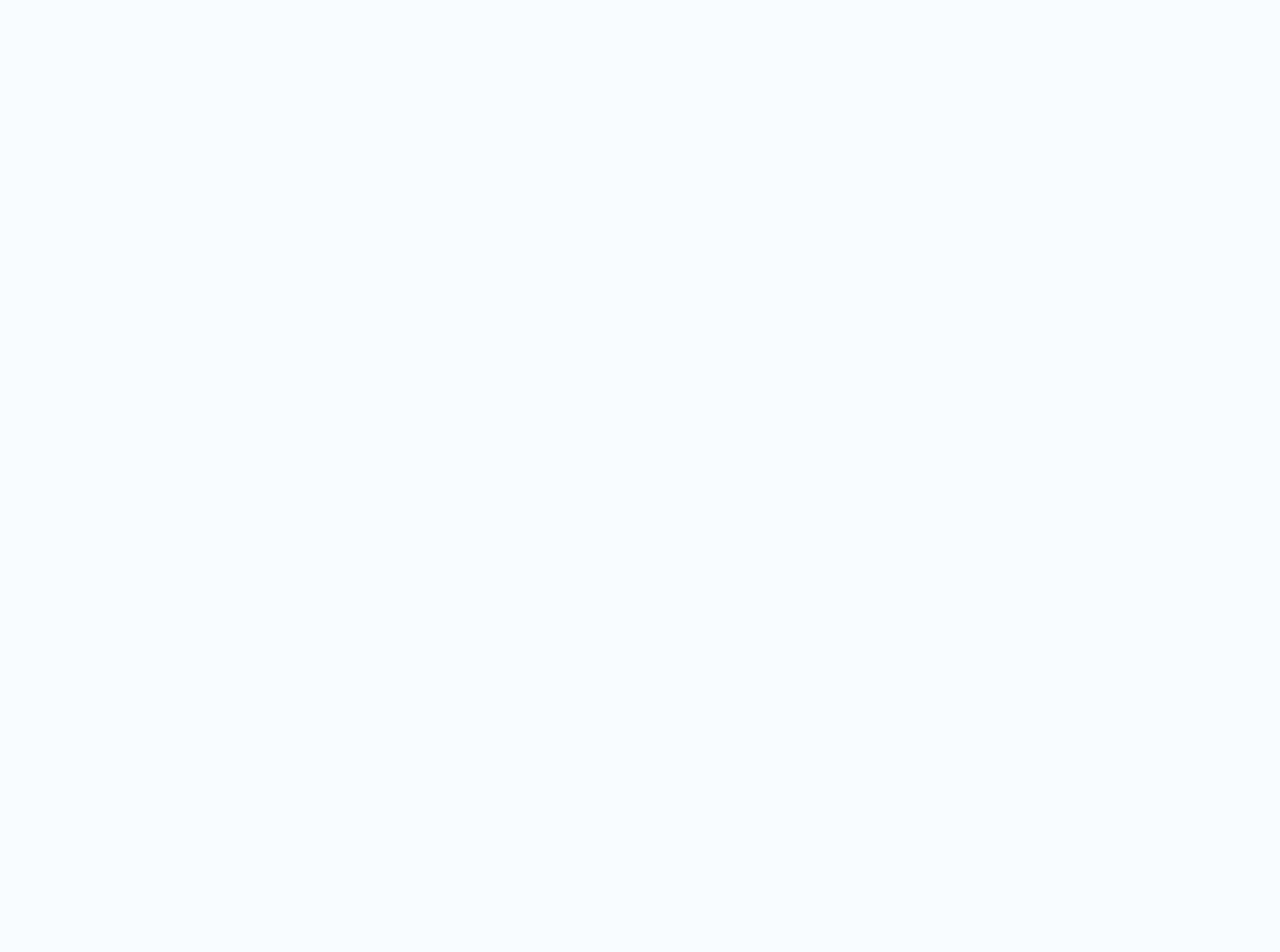
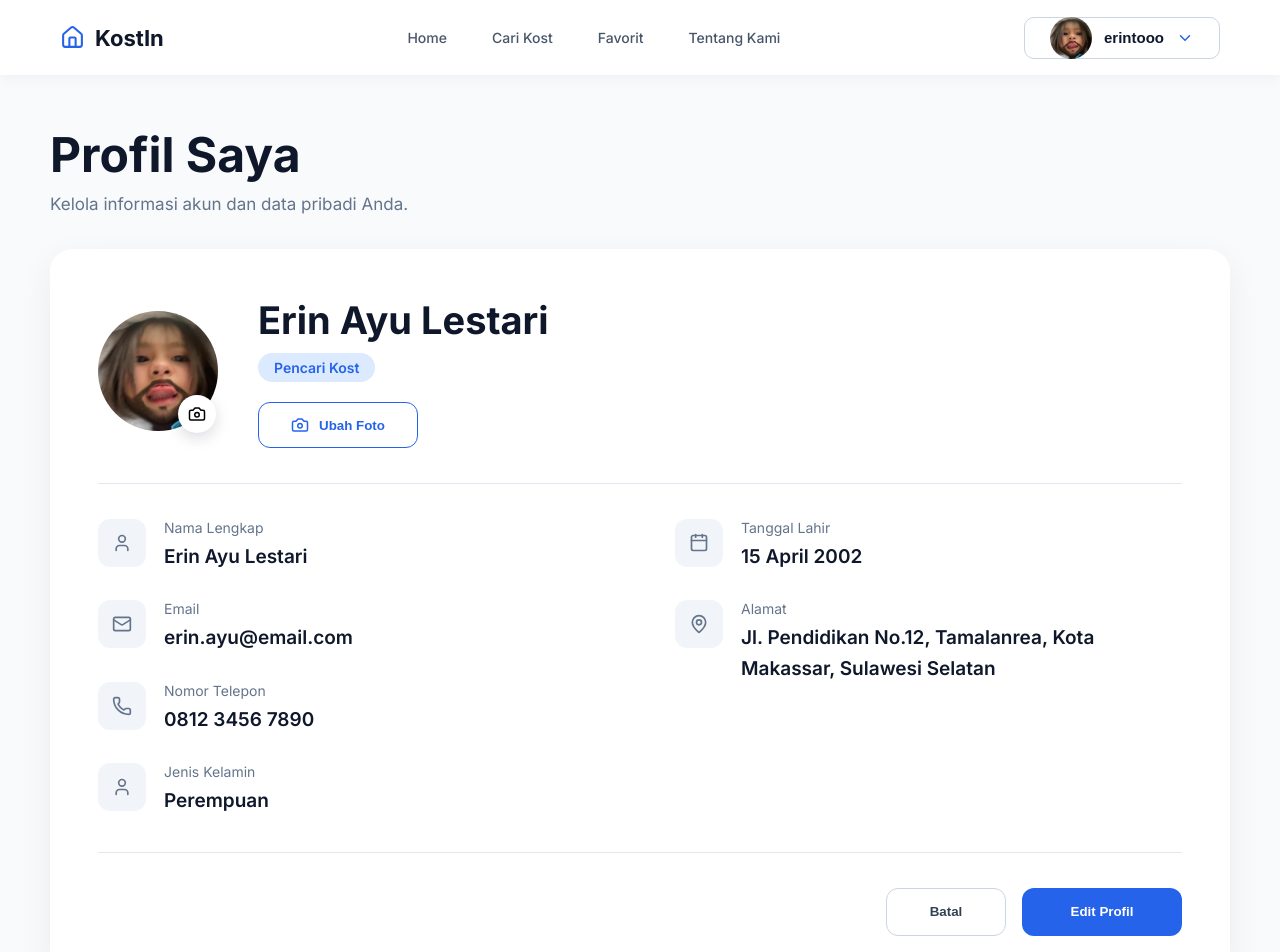
Before and after one commit to erinayulestari/kostin-frontend-kelompok6, a React app: page /profile in a window 1280 px wide. Before the commit this address had no page. Shown: the top 952 px of the page. Before the commit the page ends 800 px from the top, so only its background shows below. Built offline with nearby package versions, Linux system fonts and the light colour scheme; the HTML template or start-up script is replaced by a standard one.

Commit message:
feat(profile): add profile page (#18)

```diff
--- a/src/App.jsx
+++ b/src/App.jsx
@@ -10,6 +10,7 @@ import CariKost from "./pages/CariKost";
 import DetailKost from "./pages/DetailKost";
 import Favorit from "./pages/Favorit";
 import TentangKami from "./pages/TentangKami";
+import Profile from "./pages/Profile";
 
 function App() {
   return (
@@ -46,6 +47,11 @@ function App() {
           element={<TentangKami />}
         />
 
+        <Route
+          path="/profile"
+          element={<Profile />}
+        />
+
       </Routes>
     </BrowserRouter>
   );
--- /dev/null
+++ b/src/components/ProfileCard.jsx
@@ -0,0 +1,173 @@
+import {
+  Camera,
+  User,
+  Mail,
+  Phone,
+  Calendar,
+  MapPin,
+} from "lucide-react";
+
+import avatar from "../assets/avatar.jpg";
+
+export default function ProfileCard() {
+  return (
+    <section className="profile-card">
+
+      {/* ================= Header ================= */}
+
+      <div className="profile-top">
+
+        <div className="profile-avatar">
+
+          <img
+            src={avatar}
+            alt="Profile"
+          />
+
+          <button className="camera-btn">
+            <Camera size={18} />
+          </button>
+
+        </div>
+
+        <div className="profile-info">
+
+          <h2>Erin Ayu Lestari</h2>
+
+          <span className="profile-role">
+            Pencari Kost
+          </span>
+
+          <button className="photo-btn">
+            <Camera size={18} />
+            Ubah Foto
+          </button>
+
+        </div>
+
+      </div>
+
+      <hr />
+
+      {/* ================= Content ================= */}
+
+      <div className="profile-content">
+
+        {/* LEFT */}
+
+        <div className="profile-column">
+
+          <div className="profile-item">
+
+            <div className="profile-icon">
+              <User size={20} />
+            </div>
+
+            <div>
+              <span>Nama Lengkap</span>
+              <h4>Erin Ayu Lestari</h4>
+            </div>
+
+          </div>
+
+          <div className="profile-item">
+
+            <div className="profile-icon">
+              <Mail size={20} />
+            </div>
+
+            <div>
+              <span>Email</span>
+              <h4>erin.ayu@email.com</h4>
+            </div>
+
+          </div>
+
+          <div className="profile-item">
+
+            <div className="profile-icon">
+              <Phone size={20} />
+            </div>
+
+            <div>
+              <span>Nomor Telepon</span>
+              <h4>0812 3456 7890</h4>
+            </div>
+
+          </div>
+
+          <div className="profile-item">
+
+            <div className="profile-icon">
+              <User size={20} />
+            </div>
+
+            <div>
+              <span>Jenis Kelamin</span>
+              <h4>Perempuan</h4>
+            </div>
+
+          </div>
+
+        </div>
+
+        {/* RIGHT */}
+
+        <div className="profile-column">
+
+          <div className="profile-item">
+
+            <div className="profile-icon">
+              <Calendar size={20} />
+            </div>
+
+            <div>
+              <span>Tanggal Lahir</span>
+              <h4>15 April 2002</h4>
+            </div>
+
+          </div>
+
+          <div className="profile-item">
+
+            <div className="profile-icon">
+              <MapPin size={20} />
+            </div>
+
+            <div>
+              <span>Alamat</span>
+
+              <h4>
+                Jl. Pendidikan No.12,
+                Tamalanrea,
+                Kota Makassar,
+                Sulawesi Selatan
+              </h4>
+
+            </div>
+
+          </div>
+
+        </div>
+
+      </div>
+
+      <hr />
+
+      {/* ================= Footer ================= */}
+
+      <div className="profile-footer">
+
+        <button className="cancel-btn">
+          Batal
+        </button>
+
+        <button className="edit-btn">
+          Edit Profil
+        </button>
+
+      </div>
+
+    </section>
+  );
+}
--- /dev/null
+++ b/src/pages/Profile.jsx
@@ -0,0 +1,31 @@
+import Navbar from "../components/Navbar";
+import Footer from "../components/Footer";
+import ProfileCard from "../components/ProfileCard";
+
+import "../styles/profile.css";
+
+export default function Profile() {
+  return (
+    <>
+      <Navbar />
+
+      <main className="profile-page">
+
+        <div className="profile-header">
+
+          <h1>Profil Saya</h1>
+
+          <p>
+            Kelola informasi akun dan data pribadi Anda.
+          </p>
+
+        </div>
+
+        <ProfileCard />
+
+      </main>
+
+      <Footer />
+    </>
+  );
+}
--- /dev/null
+++ b/src/styles/profile.css
@@ -0,0 +1,315 @@
+/* ===========================
+   PROFILE PAGE
+=========================== */
+
+.profile-page{
+    width:100%;
+    min-height:100vh;
+
+    background:#F8FAFC;
+
+    padding:50px 0 80px;
+}
+
+/* ===========================
+   HEADER
+=========================== */
+
+.profile-header{
+    width:1180px;
+    margin:0 auto 35px;
+}
+
+.profile-header h1{
+    font-size:48px;
+    color:#0F172A;
+    margin-bottom:10px;
+}
+
+.profile-header p{
+    font-size:17px;
+    color:#64748B;
+}
+
+/* ===========================
+   CARD
+=========================== */
+
+.profile-card{
+
+    width:1180px;
+    margin:auto;
+
+    background:#FFFFFF;
+
+    border-radius:22px;
+
+    padding:48px;
+
+    box-shadow:
+        0 10px 35px rgba(15,23,42,.06);
+
+}
+
+.profile-card hr{
+
+    border:none;
+    height:1px;
+
+    background:#E2E8F0;
+
+    margin:35px 0;
+
+}
+
+/* ===========================
+   TOP
+=========================== */
+
+.profile-top{
+
+    display:flex;
+    align-items:center;
+    gap:40px;
+
+}
+
+.profile-avatar{
+
+    position:relative;
+
+}
+
+.profile-avatar img{
+
+    width:120px;
+    height:120px;
+
+    border-radius:50%;
+
+    object-fit:cover;
+
+}
+
+.camera-btn{
+
+    position:absolute;
+
+    right:2px;
+    bottom:2px;
+
+    width:38px;
+    height:38px;
+
+    border:none;
+
+    border-radius:50%;
+
+    background:#FFFFFF;
+
+    box-shadow:
+        0 5px 15px rgba(15,23,42,.15);
+
+    display:flex;
+    justify-content:center;
+    align-items:center;
+
+    cursor:pointer;
+
+}
+
+.profile-info h2{
+
+    font-size:38px;
+
+    color:#0F172A;
+
+    margin-bottom:10px;
+
+}
+
+.profile-role{
+
+    display:inline-block;
+
+    padding:6px 16px;
+
+    border-radius:999px;
+
+    background:#DBEAFE;
+
+    color:#2563EB;
+
+    font-size:14px;
+    font-weight:600;
+
+    margin-bottom:20px;
+
+}
+
+.photo-btn{
+
+    width:160px;
+    height:46px;
+
+    border:1px solid #2563EB;
+
+    border-radius:12px;
+
+    background:#FFFFFF;
+
+    color:#2563EB;
+
+    display:flex;
+    justify-content:center;
+    align-items:center;
+    gap:10px;
+
+    cursor:pointer;
+
+    font-weight:600;
+
+    transition:.25s;
+
+}
+
+.photo-btn:hover{
+
+    background:#EFF6FF;
+
+}
+
+/* ===========================
+   CONTENT
+=========================== */
+
+.profile-content{
+
+    display:grid;
+    grid-template-columns:1fr 1fr;
+
+    gap:70px;
+
+}
+
+.profile-column{
+
+    display:flex;
+    flex-direction:column;
+    gap:28px;
+
+}
+
+.profile-item{
+
+    display:flex;
+    gap:18px;
+
+}
+
+.profile-icon{
+
+    width:48px;
+    height:48px;
+
+    border-radius:12px;
+
+    background:#F1F5F9;
+
+    display:flex;
+    justify-content:center;
+    align-items:center;
+
+    color:#64748B;
+
+    flex-shrink:0;
+
+}
+
+.profile-item span{
+
+    display:block;
+
+    color:#64748B;
+
+    font-size:14px;
+
+    margin-bottom:6px;
+
+}
+
+.profile-item h4{
+
+    font-size:19px;
+
+    font-weight:600;
+
+    color:#0F172A;
+
+    line-height:1.6;
+
+}
+
+/* ===========================
+   FOOTER
+=========================== */
+
+.profile-footer{
+
+    display:flex;
+    justify-content:flex-end;
+    gap:16px;
+
+}
+
+.cancel-btn{
+
+    width:120px;
+    height:48px;
+
+    border:1px solid #CBD5E1;
+
+    border-radius:12px;
+
+    background:#FFFFFF;
+
+    color:#334155;
+
+    font-weight:600;
+
+    cursor:pointer;
+
+}
+
+.cancel-btn:hover{
+
+    background:#F8FAFC;
+
+}
+
+.edit-btn{
+
+    width:160px;
+    height:48px;
+
+    border:none;
+
+    border-radius:12px;
+
+    background:#2563EB;
+
+    color:#FFFFFF;
+
+    font-weight:600;
+
+    cursor:pointer;
+
+    transition:.25s;
+
+}
+
+.edit-btn:hover{
+
+    background:#1D4ED8;
+
+}
```
